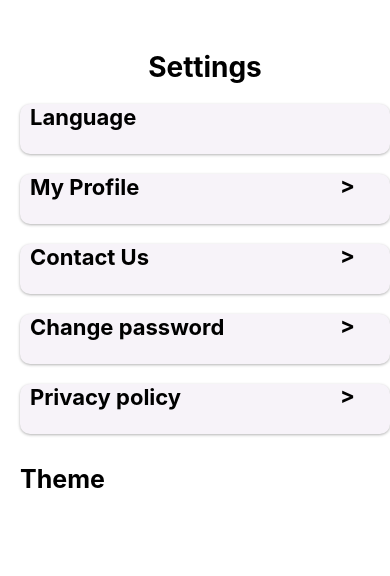
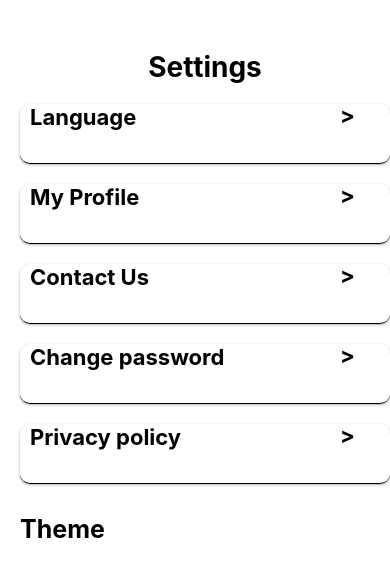
Before and after one commit to Josephus67/rn-assignment5-11038230, a React Native app: screen / in a window 390 px wide. Shown: the top 576 px of the page. Built offline with nearby package versions, Linux system fonts and the light colour scheme.

Commit message:
unnecessary commit

```diff
--- a/App.js
+++ b/App.js
@@ -12,7 +12,7 @@ export default function App() {
     <View>
 <Card style={styles.card1}>
 <Text style={styles.first_text}>Language </Text>
-<Text style={styles.greater_than}></Text>
+<Text style={styles.greater_than}>></Text>
 </Card>
 <View style={{height: 20}}/>
 <Card style={styles.card1}>
@@ -58,10 +58,14 @@ const styles = StyleSheet.create({
     marginLeft: 10,
   },
   card1: {
-    height: 50,
+    height: 60,
     width: '100%',
-   // backgroundColor: '#FF00FF',
+   backgroundColor: '#FF00FF',
    borderRadius: 10,
+  backgroundColor: '#FFFFFF',
+  shadowColor: 'transparent',
+  borderBottomWidth: 0.2,
+
   },
   greater_than: {
 marginLeft: 320,marginTop: -28, fontWeight: 'bold',fontSize:22
```
